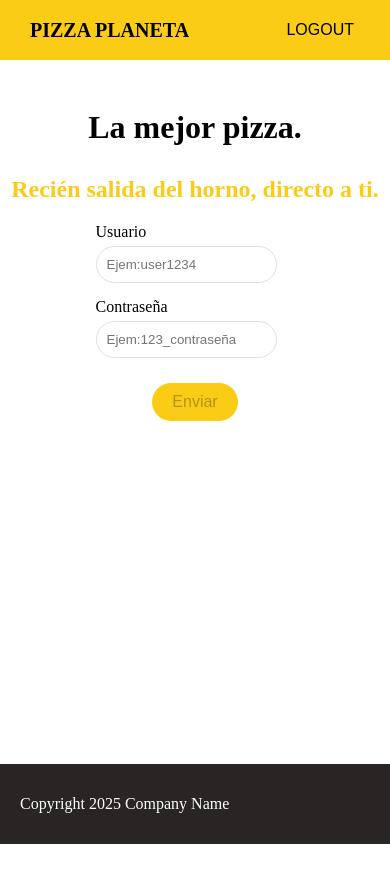
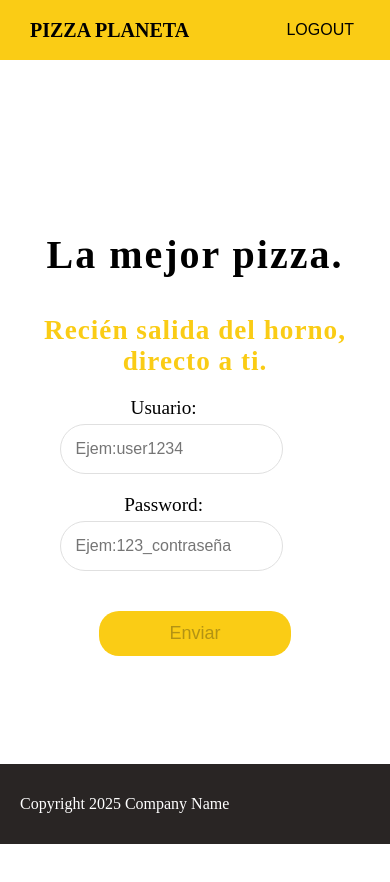
Before and after one commit to YisusCal/pruebaGrupoSalinas, an Angular app: page /login in a window 390 px wide. Shown: the top 882 px of the page. After the commit the page ends 860 px from the top, so only its background shows below. Built offline with nearby package versions, Linux system fonts and the light colour scheme.

Commit message:
Estilos en movil

```diff
--- a/src/app/app-routing.module.ts
+++ b/src/app/app-routing.module.ts
@@ -1,5 +1,6 @@
 import { NgModule } from "@angular/core";
 import { RouterModule, Routes } from "@angular/router";
+import { AuthGuard } from "./core/guards/auth.guard";
 
 const routes: Routes = [
   {
@@ -15,7 +16,7 @@ const routes: Routes = [
   },
    {
     path: 'home',
-    //canActivate: [AdminGuard],
+    canActivate: [AuthGuard],
     loadChildren: () => import('./features/home/home.module').then((m) => m.HomeModule),
   },
 ];
--- a/src/app/core/services/login.service.ts
+++ b/src/app/core/services/login.service.ts
@@ -1,6 +1,5 @@
 import { Injectable } from '@angular/core';
-import { HttpClient, HttpHeaders } from '@angular/common/http';
-import { ActivatedRoute, Router } from '@angular/router';
+import { HttpClient } from '@angular/common/http';
 import { Subject } from 'rxjs';
 
 @Injectable({
@@ -11,13 +10,11 @@ export class LoginService {
   public loginStatusSubjec = new Subject<boolean>();
   constructor(
     private httpClient: HttpClient,
-    private router: Router,
-    private activateRoute: ActivatedRoute
   ) {}
 
   //generar el token
   public generateToken(loginData: any) {
-    return this.httpClient.post(`https://reqres.in/api/login`, loginData);
+    return this.httpClient.post<{ token?: string; error?: string }>(`https://reqres.in/api/login`, loginData);
   }
 
   public loginUser(token: any) {
@@ -25,7 +22,7 @@ export class LoginService {
   }
 
   public isLoggedIn() {
-    let tokenStr = localStorage.getItem('token');
+    let tokenStr = sessionStorage.getItem('token');
     if (tokenStr == undefined || tokenStr == '' || tokenStr == null) {
       return false;
     } else {
--- a/src/app/features/auth/login/login.component.css
+++ b/src/app/features/auth/login/login.component.css
@@ -5,19 +5,21 @@
   align-items: center;
   height: 100vh;
   text-align: center;
-  padding-top: 80px;
+  padding-top: 60px;
 }
 
 .title {
   color: black;
-  font-size: 2em;
-  margin-bottom: 10px;
+  font-size: 2.5em;
+  margin-bottom: 15px;
+  letter-spacing: 2px;
 }
 
 .subtitle {
   color: #facc15;
-  font-size: 1.5em;
+  font-size: 1.7em;
   margin-bottom: 20px;
+  letter-spacing: 1px;
 }
 
 .input-group {
@@ -25,62 +27,78 @@
   flex-direction: row;
   align-items: center;
   justify-content: space-between;
-  width: 80%; /* Ajusta el ancho de los campos */
-  margin-bottom: 15px;
+  width: 100%;
+  margin-bottom: 20px;
 }
 
 .input-group label {
   text-align: left;
-  font-size: 1em;
-  margin-right: 10px; /* Añade un poco de separación */
-  width: 30%; /* Le damos un espacio adecuado a la etiqueta */
+  font-size: 1.2em;
+  margin-right: 15px;
+  width: 35%;
 }
 
 .input-group input {
   border-radius: 30px;
   background-color: #ffffff;
-  padding: 10px;
-  width: 100%;
+  padding: 15px; /* Aumenta el padding para mayor tamaño */
+  width: 60%; /* Establece el ancho al 60% del contenedor */
   border: 1px solid #e0e0e0;
-  margin-left: 10px; /* Espacio entre la etiqueta y el campo de entrada */
+  margin-left: 15px;
+  font-size: 1em; /* Aumenta el tamaño de la fuente */
 }
 
 .input-group input.valid {
   border: 2px solid green;
-  background-color: #e8f5e9; /* Verde claro */
+  background-color: #e8f5e9;
 }
 
 .input-group input.invalid {
   border: 2px solid red;
-  background-color: #ffebee; /* Rojo claro */
+  background-color: #ffebee;
 }
 
 .error-message small {
   color: red;
-  font-size: 0.875em;
+  font-size: 1em;
   margin-top: 5px;
 }
 
 button {
   background-color: #facc15;
   border: none;
-  padding: 10px 20px;
+  padding: 12px 30px;
   cursor: pointer;
-  font-size: 16px;
+  font-size: 18px;
   border-radius: 20px;
-  margin-top: 10px;
+  margin-top: 20px;
 }
 
 @media (max-width: 600px) {
+  .login-container {
+    justify-content: center;
+    padding-top: 0;
+  }
+
   .input-group {
     flex-direction: column;
-    align-items: flex-start;
+    align-items: center;
+    width: 80%;
+    margin-bottom: 20px;
   }
+
   .input-group label {
+    text-align: center;
     margin-bottom: 5px;
-    width: auto; /* Ajusta el tamaño en pantallas pequeñas */
+    width: 100%;
   }
+
   .input-group input {
-    margin-left: 0; /* Elimina el margen izquierdo en pantallas pequeñas */
+    margin-left: 0;
+    width: 100%;
+  }
+
+  button {
+    width: 80%;
   }
 }
--- a/src/app/features/auth/login/login.component.html
+++ b/src/app/features/auth/login/login.component.html
@@ -3,7 +3,7 @@
   <h2 class="subtitle">Recién salida del horno, directo a ti.</h2>
   <form (ngSubmit)="onSubmit()">
     <div class="input-group">
-      <label for="email">Usuario</label>
+      <label for="email">Usuario:</label>
       <input
         id="email"
         type="text"
@@ -25,7 +25,7 @@
     </div>
 
     <div class="input-group">
-      <label for="password">Contraseña</label>
+      <label for="password">Password:</label>
       <input
         id="password"
         type="password"
--- a/src/app/features/auth/login/login.component.ts
+++ b/src/app/features/auth/login/login.component.ts
@@ -1,30 +1,38 @@
-import { Component } from '@angular/core';
+import { Component, OnInit } from '@angular/core';
 import { Router } from '@angular/router';
 import { LoginService } from 'src/app/core/services/login.service';
-import { emailValidator } from 'src/app/core/validators/email.validator';
 
 @Component({
   selector: 'app-login',
   templateUrl: './login.component.html',
   styleUrls: ['./login.component.css']
 })
-export class LoginComponent {
+export class LoginComponent implements OnInit{
   constructor(private loginService: LoginService, private router: Router){}
   user = {
     email: '',
     password: '' };
+
+  ngOnInit(): void {
+    console.log(this.loginService.isLoggedIn())
+    if (this.loginService.isLoggedIn() === true )
+      this.router.navigate(['home']);
+  }
   onSubmit() {
     this.loginService.generateToken(this.user).subscribe(
       (response) => {
-        // Aquí manejas la respuesta, por ejemplo, almacenando el token
-        console.log('Token recibido:', response);
-        this.router.navigate(['home']);
-        //this.loginService.loginStatusSubjec.next(true);
-        // Aquí puedes redirigir al usuario si es necesario
+
+        if (response.token) {
+          sessionStorage.setItem('token', response.token); // Guardar token
+          this.router.navigate(['home']); // Redirigir al home
+        } else {
+          alert(response.error || 'Error en el login');
+        }
+
       },
       (error) => {
-        // Manejo de errores
-        console.error('Error al generar el token', error);
+        alert('Error en el login');
+        console.error(error);
       }
     );
   }
--- a/src/app/features/home/productos/productos.component.css
+++ b/src/app/features/home/productos/productos.component.css
@@ -17,7 +17,7 @@
   max-width: 800px;
   border-radius: 8px;
   background-color: #f9f9f9;
-  position: relative; /* Para posicionar el botón correctamente */
+  position: relative;
 }
 
 .product-image {
@@ -26,6 +26,11 @@
   object-fit: cover;
   margin-right: 20px;
   border-radius: 8px;
+  transition: filter 0.3s ease;
+}
+
+.grayscale {
+  filter: grayscale(100%);
 }
 
 .product-info {
@@ -42,10 +47,11 @@
 
 .product-info p {
   margin: 5px 0;
+  color: #9e9e9e;
 }
 
 .sold-out {
-  color: red;
+  color: #9e9e9e;
   font-weight: bold;
 }
 
@@ -53,7 +59,7 @@
 .buy-button {
   padding: 10px 20px;
   border: none;
-  border-radius: 5px;
+  border-radius: 20px;
   font-size: 1rem;
   cursor: pointer;
   transition: background-color 0.3s;
@@ -64,7 +70,7 @@
 
 .available-button {
   background-color: #facc15;
-  color: white;
+  color: black;
 }
 
 .sold-out-button {
@@ -76,3 +82,70 @@
 .buy-button:disabled {
   cursor: not-allowed;
 }
+
+/* Responsividad solo para pantallas pequeñas */
+@media (max-width: 768px) {
+  .product-list {
+    margin-top: 150px;  /* Añadimos espacio entre la cabecera y el primer producto */
+    margin-bottom: 50px;
+  }
+
+  .product-item {
+    width: 95%; /* Asegura que los productos ocupen el 95% del ancho en pantallas pequeñas */
+    flex-direction: column; /* Los elementos de cada producto se apilan en lugar de estar uno al lado del otro */
+    align-items: center; /* Centra los elementos dentro del producto */
+    padding: 10px;
+  }
+
+  .product-image {
+    width: 100px; /* Ajusta el tamaño de la imagen */
+    height: 100px;
+    margin-right: 0; /* Elimina el margen a la derecha */
+    margin-bottom: 10px; /* Añade margen inferior para separación */
+  }
+
+  .product-info h3 {
+    font-size: 1rem; /* Ajusta el tamaño de la fuente */
+    text-align: center; /* Centra el título del producto */
+  }
+
+  .product-info p {
+    font-size: 0.9rem; /* Ajusta el tamaño del texto */
+    text-align: center; /* Centra el texto */
+  }
+
+  .buy-button {
+    position: relative; /* Cambia la posición del botón */
+    margin-top: 10px;
+    width: 100%; /* Asegura que el botón ocupe todo el ancho disponible */
+    padding: 12px;
+    font-size: 1.1rem;
+  }
+}
+
+/* Para dispositivos móviles aún más pequeños */
+@media (max-width: 480px) {
+  .product-item {
+    width: 100%; /* En pantallas más pequeñas, los productos ocuparán todo el ancho */
+    margin-bottom: 15px; /* Añade espacio entre productos */
+  }
+
+  .product-image {
+    width: 80px;
+    height: 80px;
+  }
+
+  .product-info h3 {
+    font-size: 0.9rem;
+  }
+
+  .product-info p {
+    font-size: 0.8rem;
+  }
+
+  .buy-button {
+    width: 100%;
+    padding: 12px;
+    font-size: 1rem;
+  }
+}
--- a/src/app/features/home/productos/productos.component.html
+++ b/src/app/features/home/productos/productos.component.html
@@ -1,11 +1,15 @@
 <div class="product-list">
   <div class="product-item" *ngFor="let pizza of pizzas">
-    <img [src]="pizza.imageUrl" alt="{{pizza.name}}" class="product-image">
+    <img
+      [src]="pizza.imageUrl"
+      alt="{{pizza.name}}"
+      class="product-image"
+      [ngClass]="{'grayscale': pizza.soldOut}">
     <div class="product-info">
       <h3>{{pizza.name}}</h3>
-      <p><strong>Ingredientes:</strong> {{pizza.ingredients.join(', ')}}</p>
-      <p><strong>Precio:</strong> ${{pizza.unitPrice}}</p>
-      <p *ngIf="pizza.soldOut" class="sold-out">Agotado</p>
+      <p>{{capitalizarIngredientes(pizza.ingredients).join(', ')}}</p>
+      <p *ngIf="!pizza.soldOut">${{formatPrecio(pizza.unitPrice)}}</p>
+      <p *ngIf="pizza.soldOut" class="sold-out">SOLD OUT</p>
 
       <!-- Botón Comprar -->
       <button
--- a/src/app/features/home/productos/productos.component.ts
+++ b/src/app/features/home/productos/productos.component.ts
@@ -23,5 +23,13 @@ export class ProductosComponent implements OnInit{
     });
   }
 
+  capitalizarIngredientes(ingredientes: string[]): string[] {
+    return ingredientes.map(ingrediente =>
+      ingrediente.charAt(0).toUpperCase() + ingrediente.slice(1)
+    );
+  }
 
+  formatPrecio(price: number): string {
+    return price.toFixed(2);
+  }
 }
--- a/src/app/shared/components/navbar/navbar.component.ts
+++ b/src/app/shared/components/navbar/navbar.component.ts
@@ -1,4 +1,5 @@
 import { Component } from '@angular/core';
+import { Router } from '@angular/router';
 
 @Component({
   selector: 'app-navbar',
@@ -6,7 +7,11 @@ import { Component } from '@angular/core';
   styleUrls: ['./navbar.component.css']
 })
 export class NavbarComponent {
-  logout(){
+  constructor(private router: Router){
 
   }
+  logout() {
+    sessionStorage.removeItem('token'); // Elimina el token
+    this.router.navigate(['/login']); // Redirige al login
+  }
 }
```
